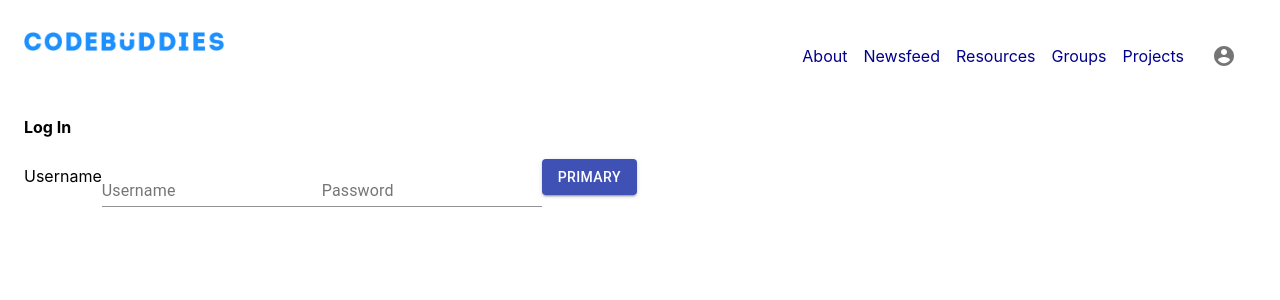
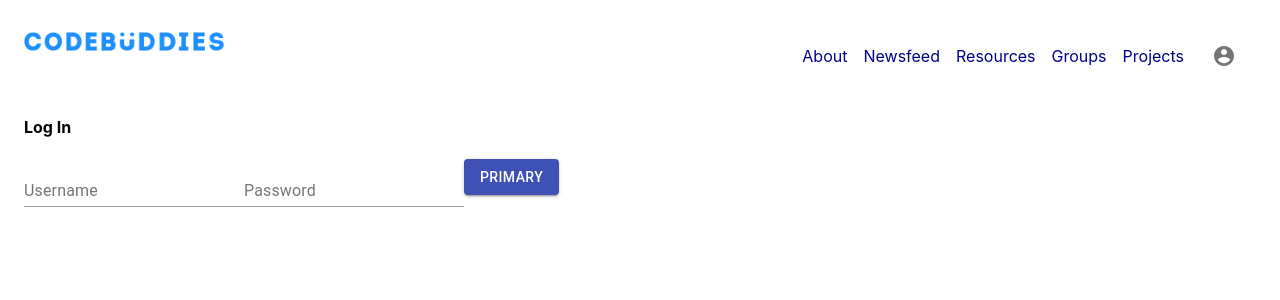
Before and after one commit to CodeconValley/frontend_codebuddie, a React (Create React App) app: page /login in a window 1280 px wide. Shown: the top 300 px of the page. Built offline with nearby package versions, Linux system fonts and the light colour scheme.

Commit message:
Remove extra username label

```diff
--- a/src/components/Auth/Login.js
+++ b/src/components/Auth/Login.js
@@ -29,7 +29,6 @@ function LoginForm() {
   return (
     <form onSubmit={handleLogin}>
       <h4>Log In</h4>
-      <label htmlFor="username">Username</label>
       <TextField
         id="username"
         label="Username"
```
